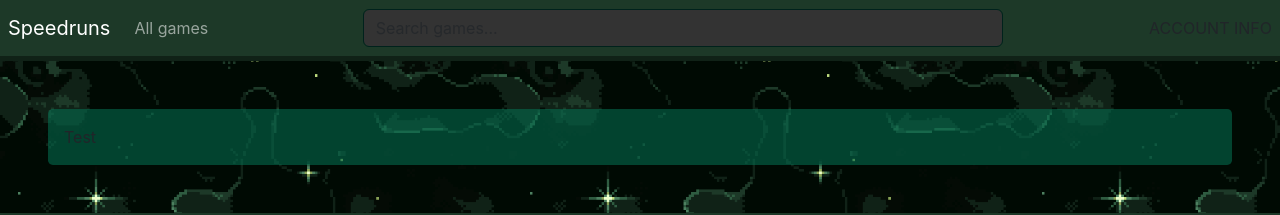
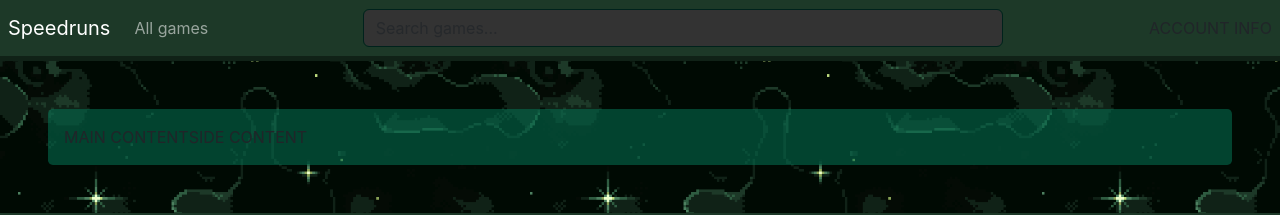
Before and after one commit to GAL-son/at-24-speedruns-app, a React (Create React App) app: page / in a window 1280 px wide. Shown: the top 215 px of the page. Built offline with nearby package versions, Linux system fonts and the light colour scheme.

Commit message:
Home route added to touter

```diff
--- a/src/App.js
+++ b/src/App.js
@@ -5,6 +5,7 @@ import { RouterProvider, createBrowserRouter } from 'react-router-dom';
 
 import Layout from './pages/layout';
 import ErrorPage from './pages/error';
+import Home from './pages/home';
 
 function App() {
   const router = createBrowserRouter([
@@ -16,7 +17,7 @@ function App() {
         {
           index: true,
           // path: "test",
-          element: <div>Test</div>
+          element: <Home/>,
         }
       ]
     },
--- a/src/pages/home.jsx
+++ b/src/pages/home.jsx
@@ -6,7 +6,7 @@ export default function Home() {
     return(
         <div className="d-flex flex-row">
 
-            <div className="main">
+            <div className="home-main">
                 MAIN CONTENT
             </div>
 
```
